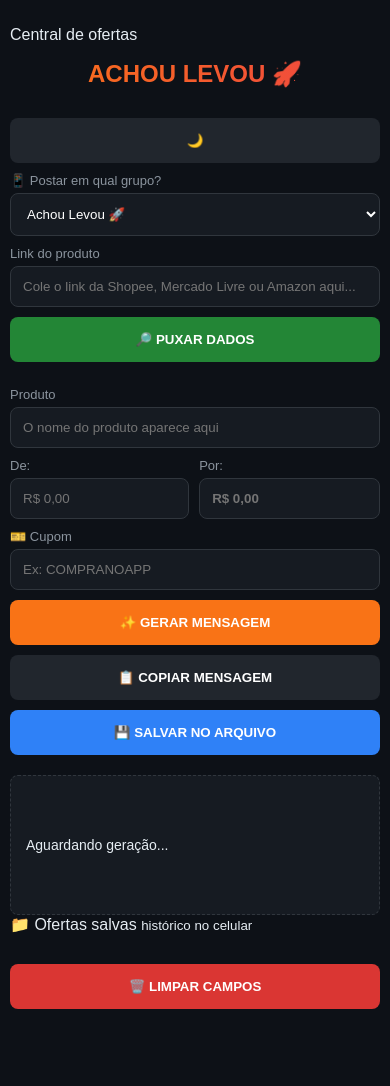
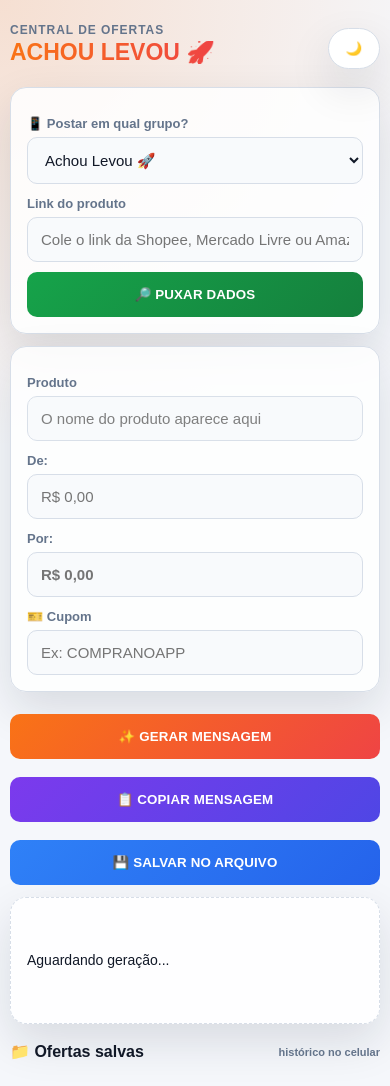
Before and after one commit to carvalho832-glitch/Bot-afiliados, a plain HTML site: page index.html in a window 390 px wide. Shown: the top 1086 px of the page. Before the commit the page ends 1019 px from the top, so only its background shows below. Drawn offline with Linux system fonts and the light colour scheme.

Commit message:
Adiciona layout responsivo com tema claro e escuro

```diff
--- a/style.css
+++ b/style.css
@@ -1,72 +1,286 @@
+:root {
+    --bg: #f5f7fb;
+    --bg-soft: #eef2f7;
+    --card: #ffffff;
+    --text: #111827;
+    --muted: #64748b;
+    --border: #d7dee8;
+    --input-bg: #f8fafc;
+    --primary: #f97316;
+    --primary-strong: #ef4444;
+    --green: #16a34a;
+    --blue: #2563eb;
+    --red: #dc2626;
+    --shadow: 0 18px 45px rgba(15, 23, 42, 0.12);
+}
+
+body.dark {
+    --bg: #0d1117;
+    --bg-soft: #111827;
+    --card: #161b22;
+    --text: #e6edf3;
+    --muted: #8b949e;
+    --border: #30363d;
+    --input-bg: #0f172a;
+    --shadow: 0 18px 45px rgba(0, 0, 0, 0.35);
+}
+
+* {
+    box-sizing: border-box;
+}
+
 body {
-    background-color: #0d1117;
-    color: #e6edf3;
-    font-family: sans-serif;
+    background:
+        radial-gradient(circle at top left, rgba(249, 115, 22, 0.18), transparent 28rem),
+        var(--bg);
+    color: var(--text);
+    font-family: Arial, Helvetica, sans-serif;
     margin: 0;
-    padding: 10px;
+    min-height: 100vh;
+    padding: 12px;
+    transition: background 0.25s ease, color 0.25s ease;
 }
 
 .container {
-    max-width: 500px;
+    max-width: 520px;
     margin: auto;
+    padding-bottom: 30px;
+}
+
+.app-header {
+    align-items: center;
+    display: flex;
+    justify-content: space-between;
+    gap: 12px;
+    margin: 8px 0 18px;
+}
+
+.eyebrow {
+    color: var(--muted);
+    font-size: 12px;
+    font-weight: 700;
+    letter-spacing: 0.08em;
+    margin: 0 0 4px;
+    text-transform: uppercase;
 }
 
 header h1 {
-    text-align: center;
-    background: linear-gradient(90deg, #f97316, #ef4444);
+    background: linear-gradient(90deg, var(--primary), var(--primary-strong));
     -webkit-background-clip: text;
     -webkit-text-fill-color: transparent;
-    font-size: 24px;
-    margin-bottom: 20px;
+    font-size: 26px;
+    line-height: 1;
+    margin: 0;
 }
 
-label { display: block; margin: 10px 0 5px; font-size: 13px; color: #8b949e; }
+.theme-toggle {
+    background: var(--card);
+    border: 1px solid var(--border);
+    border-radius: 999px;
+    box-shadow: var(--shadow);
+    color: var(--text);
+    min-width: 52px;
+    padding: 12px;
+    width: auto;
+}
 
-input, select {
+.card,
+.message-output-box,
+.saved-card {
+    background: rgba(255, 255, 255, 0.86);
+    border: 1px solid var(--border);
+    border-radius: 16px;
+    box-shadow: var(--shadow);
+    padding: 16px;
+}
+
+body.dark .card,
+body.dark .message-output-box,
+body.dark .saved-card {
+    background: rgba(22, 27, 34, 0.92);
+}
+
+.input-box,
+.fields-grid {
+    margin-bottom: 12px;
+}
+
+label {
+    color: var(--muted);
+    display: block;
+    font-size: 13px;
+    font-weight: 700;
+    margin: 12px 0 6px;
+}
+
+input,
+select {
+    background: var(--input-bg);
+    border: 1px solid var(--border);
+    border-radius: 10px;
+    color: var(--text);
+    font-size: 15px;
+    outline: none;
+    padding: 13px;
     width: 100%;
-    padding: 12px;
-    background: #161b22;
-    border: 1px solid #30363d;
-    border-radius: 8px;
-    color: white;
-    box-sizing: border-box;
+}
+
+input:focus,
+select:focus {
+    border-color: var(--primary);
+    box-shadow: 0 0 0 3px rgba(249, 115, 22, 0.16);
+}
+
+input[readonly] {
+    opacity: 0.92;
 }
 
 button {
+    border: none;
+    border-radius: 10px;
+    color: #ffffff;
+    cursor: pointer;
+    font-weight: 800;
+    letter-spacing: 0.01em;
+    margin-top: 10px;
+    padding: 15px;
+    transition: transform 0.15s ease, filter 0.15s ease;
     width: 100%;
-    padding: 15px;
-    margin-top: 10px;
-    border: none;
-    border-radius: 8px;
-    font-weight: bold;
-    color: white;
-    background: #21262d;
-    cursor: pointer;
 }
 
-#btn-puxar { background: #238636; margin-bottom: 15px; }
-.orange-btn { background: #f97316; }
-.blue-btn { background: #2f81f7; }
-.red-btn { background: #da3633; margin-top: 30px; }
+button:active {
+    transform: scale(0.98);
+}
 
-.row { display: flex; gap: 10px; }
-.highlight-price { color: #f97316; font-weight: bold; }
+button:hover {
+    filter: brightness(1.04);
+}
+
+.green-btn,
+#btn-puxar {
+    background: linear-gradient(135deg, #16a34a, #15803d);
+    margin-bottom: 0;
+}
+
+.orange-btn {
+    background: linear-gradient(135deg, var(--primary), var(--primary-strong));
+}
+
+.copy-btn {
+    background: linear-gradient(135deg, #7c3aed, #4f46e5);
+}
+
+.blue-btn {
+    background: linear-gradient(135deg, #2f81f7, var(--blue));
+}
+
+.red-btn {
+    background: linear-gradient(135deg, #ef4444, var(--red));
+    margin-top: 18px;
+}
+
+.actions {
+    display: grid;
+    gap: 8px;
+    margin: 4px 0 12px;
+}
+
+.row {
+    display: flex;
+    gap: 10px;
+}
+
+.field {
+    flex: 1;
+}
+
+.highlight-price {
+    color: var(--primary);
+    font-weight: bold;
+}
 
 .message-output-box {
-    background: #161b22;
-    border: 1px dashed #30363d;
-    padding: 15px;
-    border-radius: 8px;
-    margin-top: 20px;
-    font-size: 14px;
+    border-style: dashed;
+    margin-top: 12px;
+    min-height: 110px;
     white-space: pre-wrap;
 }
 
-/* --- ESTILO DO LOADER COM ROBÔ QUE SE MOVE --- */
+.message-output-box p {
+    font-size: 14px;
+    line-height: 1.5;
+    margin: 0;
+}
+
+.saved-section {
+    margin-top: 18px;
+}
+
+.section-title {
+    align-items: center;
+    color: var(--text);
+    display: flex;
+    font-weight: 800;
+    justify-content: space-between;
+    margin: 0 0 10px;
+}
+
+.section-title small {
+    color: var(--muted);
+    font-size: 11px;
+    font-weight: 700;
+}
+
+.saved-card {
+    margin-bottom: 12px;
+}
+
+.saved-card pre {
+    color: var(--text);
+    font-family: ui-monospace, SFMono-Regular, Menlo, Monaco, Consolas, monospace;
+    font-size: 13px;
+    line-height: 1.45;
+    margin: 0 0 14px;
+    white-space: pre-wrap;
+}
+
+.saved-actions {
+    display: flex;
+    gap: 10px;
+}
+
+.saved-actions button {
+    margin: 0;
+}
+
+.saved-actions .copy-saved {
+    background: linear-gradient(135deg, #16a34a, #15803d);
+    flex: 1;
+}
+
+.saved-actions .delete-saved {
+    background: linear-gradient(135deg, #ef4444, #dc2626);
+    width: 56px;
+}
+
+.empty-state {
+    border: 1px dashed var(--border);
+    border-radius: 14px;
+    color: var(--muted);
+    padding: 14px;
+    text-align: center;
+}
+
 .loader-overlay {
-    position: fixed; top: 0; left: 0; width: 100%; height: 100%;
-    background: rgba(13, 17, 23, 0.95);
-    display: flex; justify-content: center; align-items: center;
+    align-items: center;
+    background: rgba(13, 17, 23, 0.92);
+    display: flex;
+    height: 100%;
+    justify-content: center;
+    left: 0;
+    position: fixed;
+    top: 0;
+    width: 100%;
     z-index: 9999;
 }
 
@@ -74,28 +288,28 @@
     background: #161b22;
     border: 1px solid #f97316;
     border-radius: 15px;
+    height: 180px;
+    overflow: hidden;
     padding: 20px;
+    position: relative;
     text-align: center;
     width: 280px;
-    height: 180px;
-    position: relative;
-    overflow: hidden;
 }
 
 .robot-animation-area {
-    width: 100%;
     height: 100px;
     position: relative;
+    width: 100%;
 }
 
 .robot-and-bubble {
-    position: absolute;
+    align-items: center;
+    animation: move-robot 4s infinite linear;
     bottom: 0;
-    left: -100px; /* Inicia fora da tela */
     display: flex;
     flex-direction: column;
-    align-items: center;
-    animation: move-robot 4s infinite linear;
+    left: -100px;
+    position: absolute;
 }
 
 @keyframes move-robot {
@@ -104,9 +318,9 @@
 }
 
 .robot-vector {
+    animation: wobble 0.5s infinite alternate;
+    height: 50px;
     width: 50px;
-    height: 50px;
-    animation: wobble 0.5s infinite alternate;
 }
 
 @keyframes wobble {
@@ -116,35 +330,39 @@
 
 .speech-bubble {
     background: #30363d;
+    border-radius: 8px;
+    color: #e6edf3;
+    font-size: 12px;
+    margin-bottom: 5px;
     padding: 6px 10px;
-    border-radius: 8px;
-    margin-bottom: 5px;
-    font-size: 12px;
-    color: #e6edf3;
     position: relative;
 }
 
 .speech-bubble::after {
-    content: '';
-    position: absolute; bottom: -6px; left: 50%;
     border-left: 6px solid transparent;
     border-right: 6px solid transparent;
     border-top: 6px solid #30363d;
+    bottom: -6px;
+    content: '';
+    left: 50%;
+    position: absolute;
     transform: translateX(-50%);
 }
 
 .progress-bar-container {
-    width: 100%; height: 6px;
     background: #30363d;
     border-radius: 10px;
+    height: 6px;
+    margin-top: 20px;
     overflow: hidden;
-    margin-top: 20px;
+    width: 100%;
 }
 
 .progress-bar-animated {
-    width: 40%; height: 100%;
+    animation: slide-bar 1.5s infinite linear;
     background: linear-gradient(90deg, #f97316, #ef4444);
-    animation: slide-bar 1.5s infinite linear;
+    height: 100%;
+    width: 40%;
 }
 
 @keyframes slide-bar {
@@ -153,10 +371,28 @@
 }
 
 .typewriter {
+    animation: typing 2s steps(20, end) infinite;
+    border-right: 2px solid #f97316;
     overflow: hidden;
     white-space: nowrap;
-    border-right: 2px solid #f97316;
-    animation: typing 2s steps(20, end) infinite;
 }
 
-@keyframes typing { from { width: 0; } to { width: 100%; } }
+@keyframes typing {
+    from { width: 0; }
+    to { width: 100%; }
+}
+
+@media (max-width: 420px) {
+    body {
+        padding: 10px;
+    }
+
+    header h1 {
+        font-size: 23px;
+    }
+
+    .row {
+        flex-direction: column;
+        gap: 0;
+    }
+}
```
